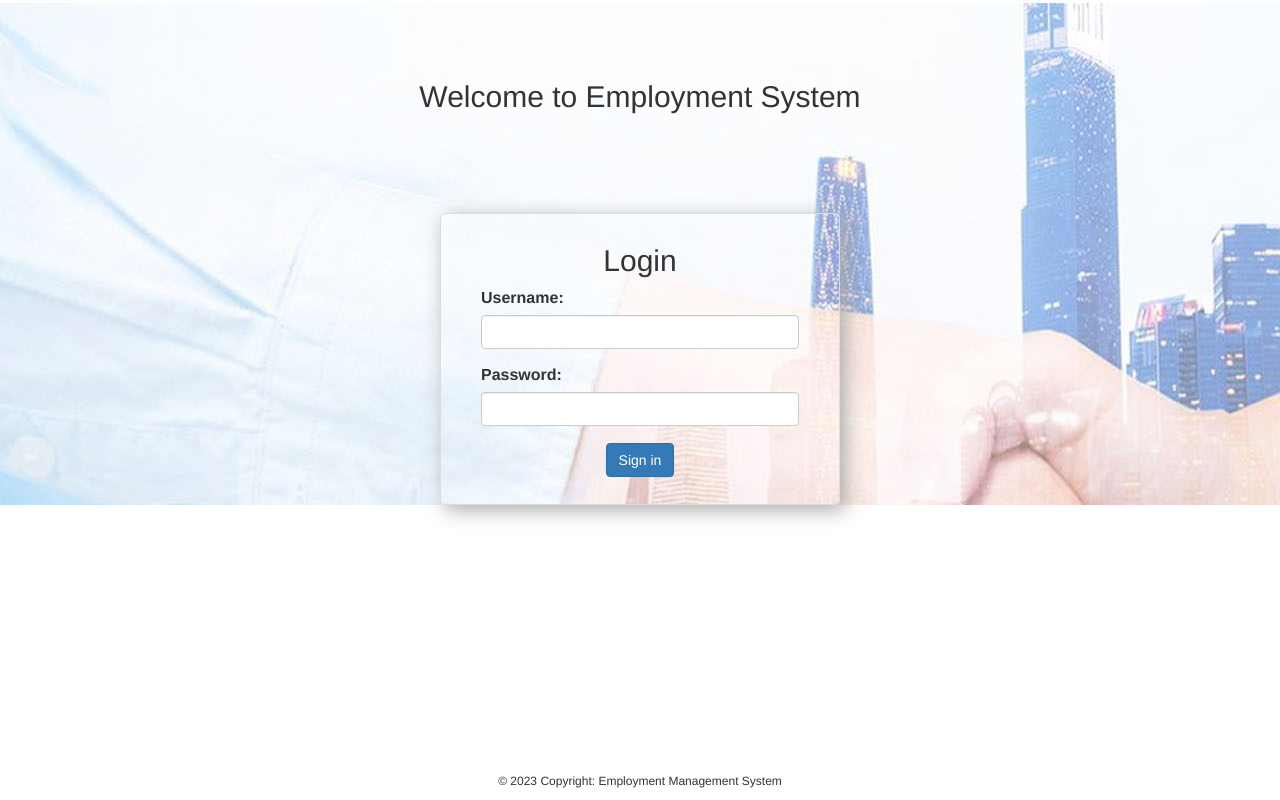
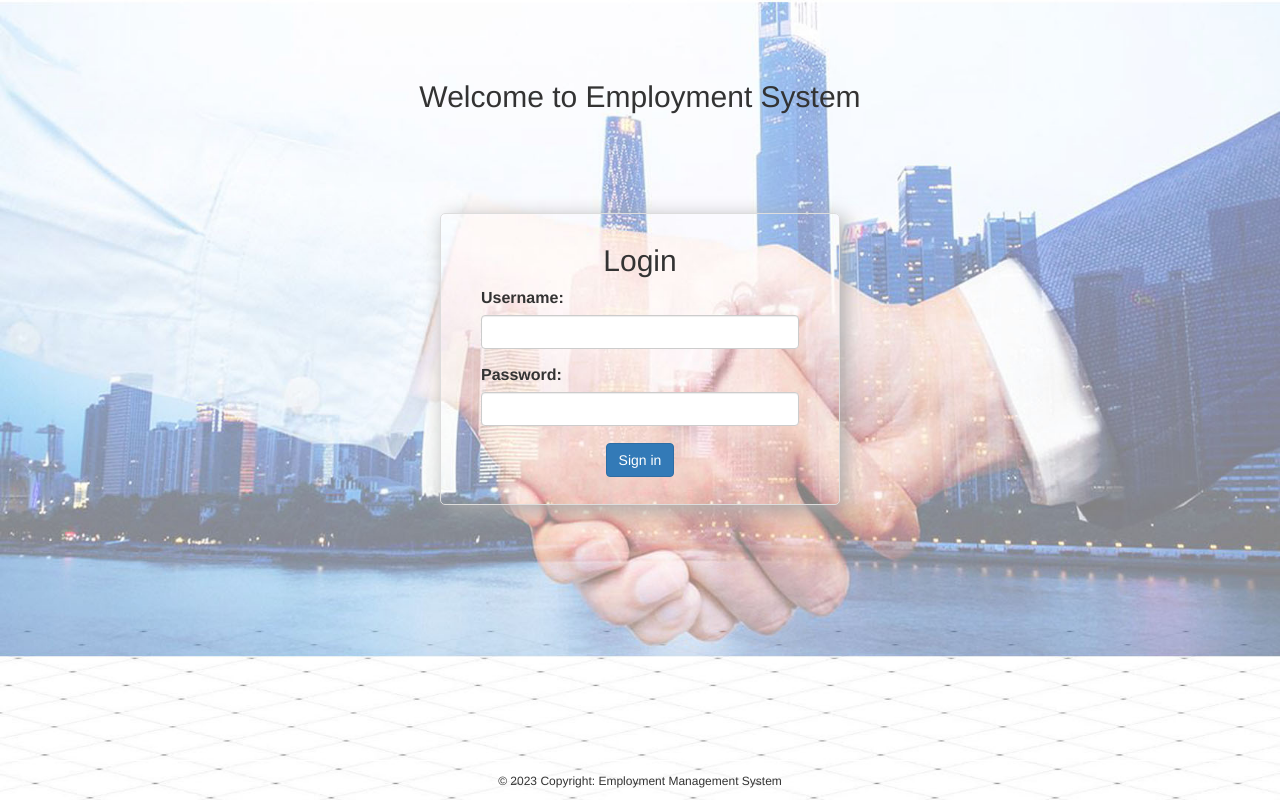
Before and after one commit to mabin9527/employment-system, a Django app: page /login/ in a window 1280 px wide. Run offline with Django 3.2, Linux system fonts and the light colour scheme; some libraries are stand-ins or nearby versions.

Commit message:
Style login.html background

```diff
--- a/static/css/style.css
+++ b/static/css/style.css
@@ -48,6 +48,8 @@
 
 .login {
     background-image: url(../images/login.jpg);
+    height: 100vh;
+    background-size: cover;
 }
 
 .welcome {
```
